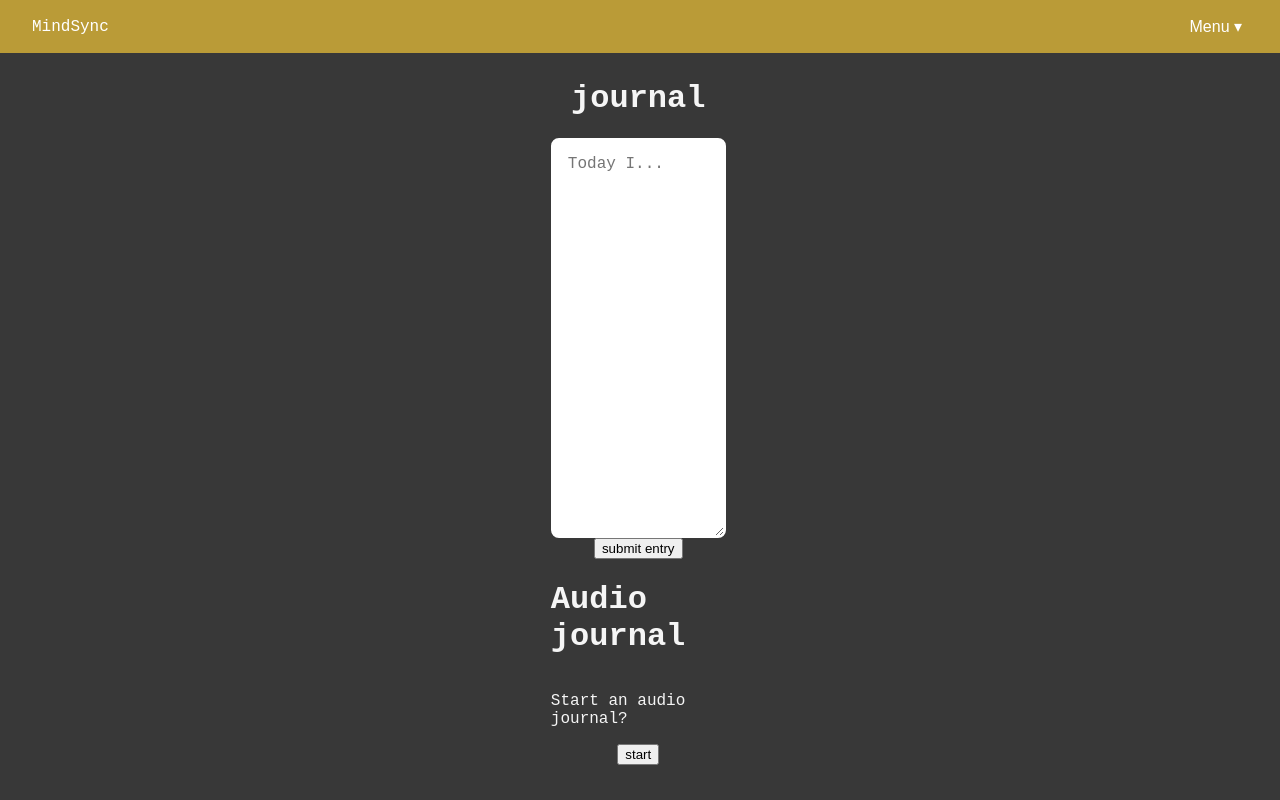
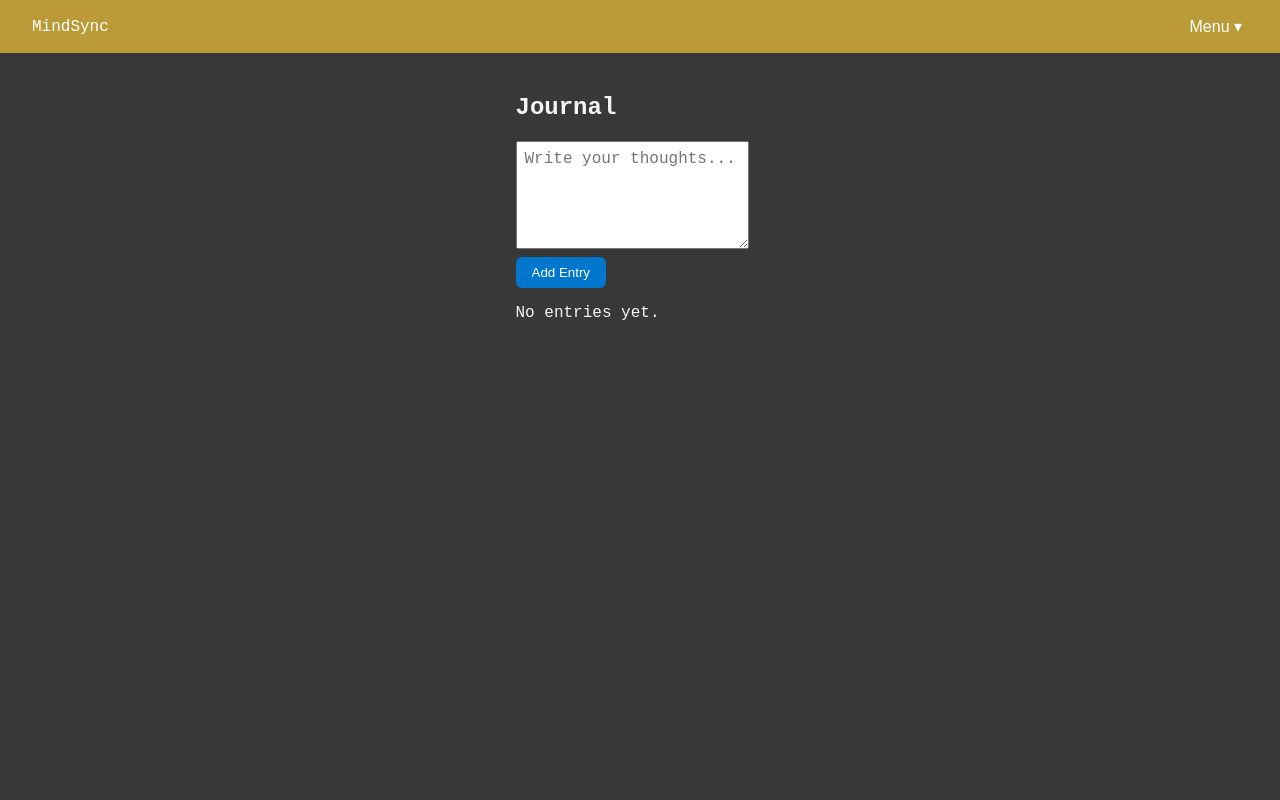
Before and after one commit to Jacob-Gauger/MindSync, a React (Create React App) app: page /journal in a window 1280 px wide. Built offline with nearby package versions, Linux system fonts and the light colour scheme.

Commit message:
adding journal entries w/state

```diff
--- a/src/App.js
+++ b/src/App.js
@@ -11,6 +11,7 @@ import Planning from './components/pages/Planning';
 function App() {
   const [habits, setHabits] = useState([]);
   const [tasks, setTasks] = useState([]);
+  const [journalEntries, setJournalEntries] = useState([]);
 
   // Load habits from localStorage once
   useEffect(() => {
@@ -29,7 +30,7 @@ function App() {
 
       <Routes>
         <Route path='/' element={<Dashboard habits={habits} setHabits={setHabits} tasks={tasks}/>} />
-        <Route path="/journal" element={<Journal />} />
+        <Route path="/journal" element={<Journal journalEntries={journalEntries} setJournalEntries={setJournalEntries} />} />
         <Route path="/habits" element={<HabitManager habits={habits} setHabits={setHabits} />} />
         <Route path="/sleep" element={<Sleep />} />
         <Route path="/planner" element={<Planning tasks={tasks} setTasks={setTasks} />} />
--- a/src/components/pages/Journal.jsx
+++ b/src/components/pages/Journal.jsx
@@ -1,18 +1,50 @@
-import React from "react";
+import React, { useState } from 'react';
 import '../../css/pages/Journal.css'
 
-const Journal=()=>{
-    return(
-        <div className="content" id="journal">
-            <h1>journal</h1>
-            <textarea id="journalInput" name="journalInput" placeholder="Today I..."></textarea>
-            <button type="submit">submit entry</button>
+const Journal = ({ journalEntries, setJournalEntries }) => {
+  const [entry, setEntry] = useState('');
 
-            <h1>Audio journal</h1>
-            <p>Start an audio journal?</p>
-            <button>start</button>
-        </div>
-    );
-}
+  const handleSubmit = (e) => {
+    e.preventDefault();
+    if (entry.trim() === '') return;
+
+    const newEntry = {
+      id: Date.now(),
+      text: entry.trim(),
+      date: new Date().toLocaleString(),
+    };
+
+    setJournalEntries([newEntry, ...journalEntries]);
+    setEntry('');
+  };
+
+  return (
+    <div className="journal-container">
+      <h2>Journal</h2>
+      <form onSubmit={handleSubmit} className="journal-form">
+        <textarea
+          value={entry}
+          onChange={(e) => setEntry(e.target.value)}
+          placeholder="Write your thoughts..."
+          rows={5}
+        />
+        <button type="submit">Add Entry</button>
+      </form>
+
+      <div className="journal-entries">
+        {journalEntries.length === 0 ? (
+          <p>No entries yet.</p>
+        ) : (
+          journalEntries.map((e) => (
+            <div key={e.id} className="journal-entry">
+              <small>{e.date}</small>
+              <p>{e.text}</p>
+            </div>
+          ))
+        )}
+      </div>
+    </div>
+  );
+};
 
 export default Journal;
--- a/src/css/pages/Journal.css
+++ b/src/css/pages/Journal.css
@@ -1,19 +1,40 @@
-#journal{
-    display: flex;
-    flex-direction: column;
-    align-items: center;
-    justify-self: center;
-    width: 70%;
-    padding-left: 5%;
+.journal-container {
+  max-width: 600px;
+  margin: auto;
+  padding: 1rem;
 }
-#journalInput {
-    width: 100%;
-    height: 400px;
 
-    font-size: 16px;
-    padding: 15px;
-    border: 2px solid rgb(255, 255, 255);
-    border-radius: 8px;
-    box-sizing: border-box;
-    overflow-y: auto;
+.journal-form {
+  display: flex;
+  flex-direction: column;
+  gap: 0.5rem;
 }
+
+.journal-form textarea {
+  padding: 0.5rem;
+  font-size: 1rem;
+  resize: vertical;
+}
+
+.journal-form button {
+  align-self: flex-start;
+  padding: 0.5rem 1rem;
+  background-color: #0077cc;
+  color: white;
+  border: none;
+  border-radius: 6px;
+  cursor: pointer;
+}
+
+.journal-entries {
+  margin-top: 1rem;
+}
+
+.journal-entry {
+  background: #f1f1f1;
+  border-left: 4px solid #0077cc;
+  padding: 0.5rem;
+  margin-bottom: 0.5rem;
+  border-radius: 4px;
+  color:black;
+}
```
